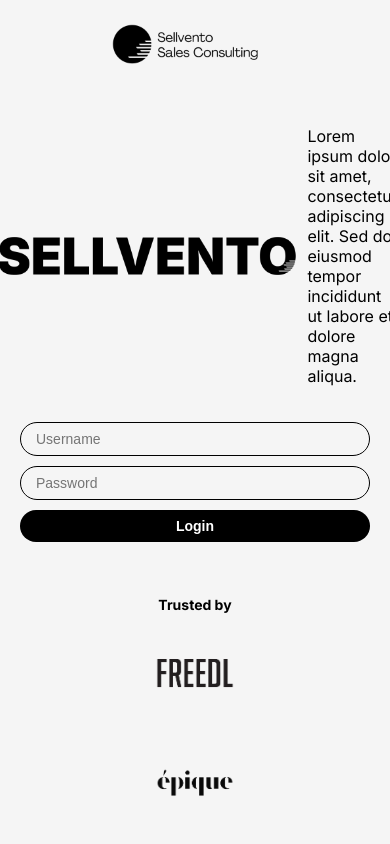
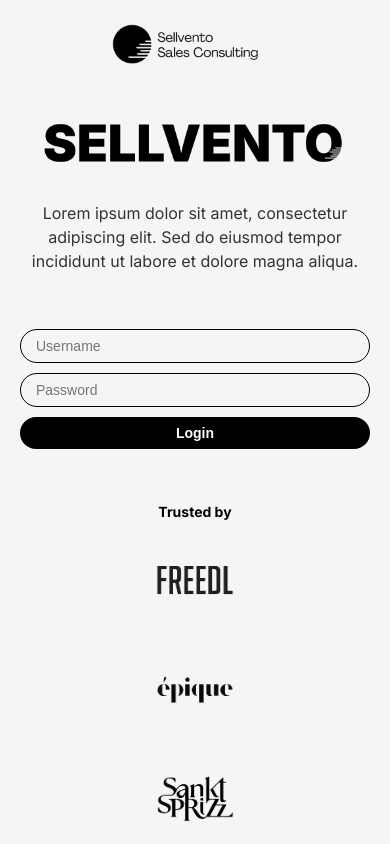
Before and after one commit to Konstantin-Mappes/sellvento, a plain HTML site: page index.html in a window 390 px wide. Shown: the top 844 px of the page. Drawn offline with Linux system fonts and the light colour scheme.

Commit message:
Update style.css

```diff
--- a/style.css
+++ b/style.css
@@ -58,6 +58,7 @@
 .main-content {
     flex-grow: 1;
     display: flex;
+    flex-direction: column; /* Geändert für Mission Statement */
     justify-content: center;
     align-items: center;
     padding: 20px;
@@ -66,6 +67,16 @@
 .main-logo {
     max-width: 80%;
     height: auto;
+}
+
+/* NEU: Stil für das Mission Statement */
+.mission-statement {
+    text-align: center;
+    max-width: 550px; /* Begrenzt die Breite auf großen Bildschirmen */
+    margin-top: 25px; /* Abstand zum Logo */
+    font-size: 16px;
+    line-height: 1.5;
+    color: #333;
 }
 
 /* "Trusted by" Sektion */
@@ -89,7 +100,7 @@
 }
 
 .client-logos img {
-    max-height: 80px; /* Deine Anpassung wurde übernommen */
+    max-height: 80px;
     width: auto;
 }
 
@@ -127,14 +138,16 @@
     /* Mobiles Login-Feld unter dem Hauptlogo einblenden und stylen */
     .mobile-login {
         display: block;
-        padding: 0 20px 20px 20px; /* Abstand oben/unten/seitlich */
+        padding: 20px; /* Abstand oben/unten/seitlich angepasst */
     }
 
+    /* Mobiles Login-Formular schmaler und zentriert gestalten */
     .mobile-login form {
         flex-direction: column;
         align-items: stretch;
-        width: 100%;
         gap: 10px;
+        max-width: 350px; /* GEÄNDERT: Maximale Breite für schmaleres Design */
+        margin: 0 auto;    /* GEÄNDERT: Formular zentrieren */
     }
 
     .login-input, .login-button {
```
